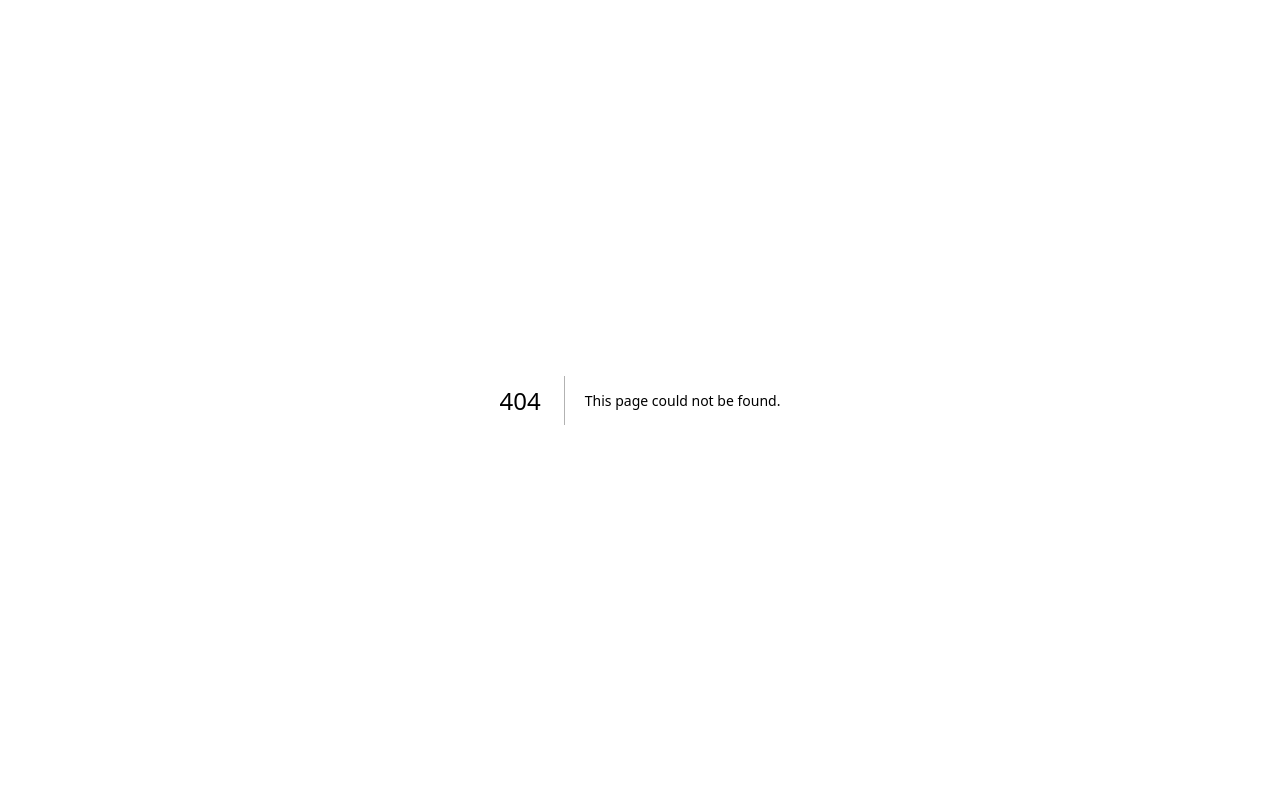
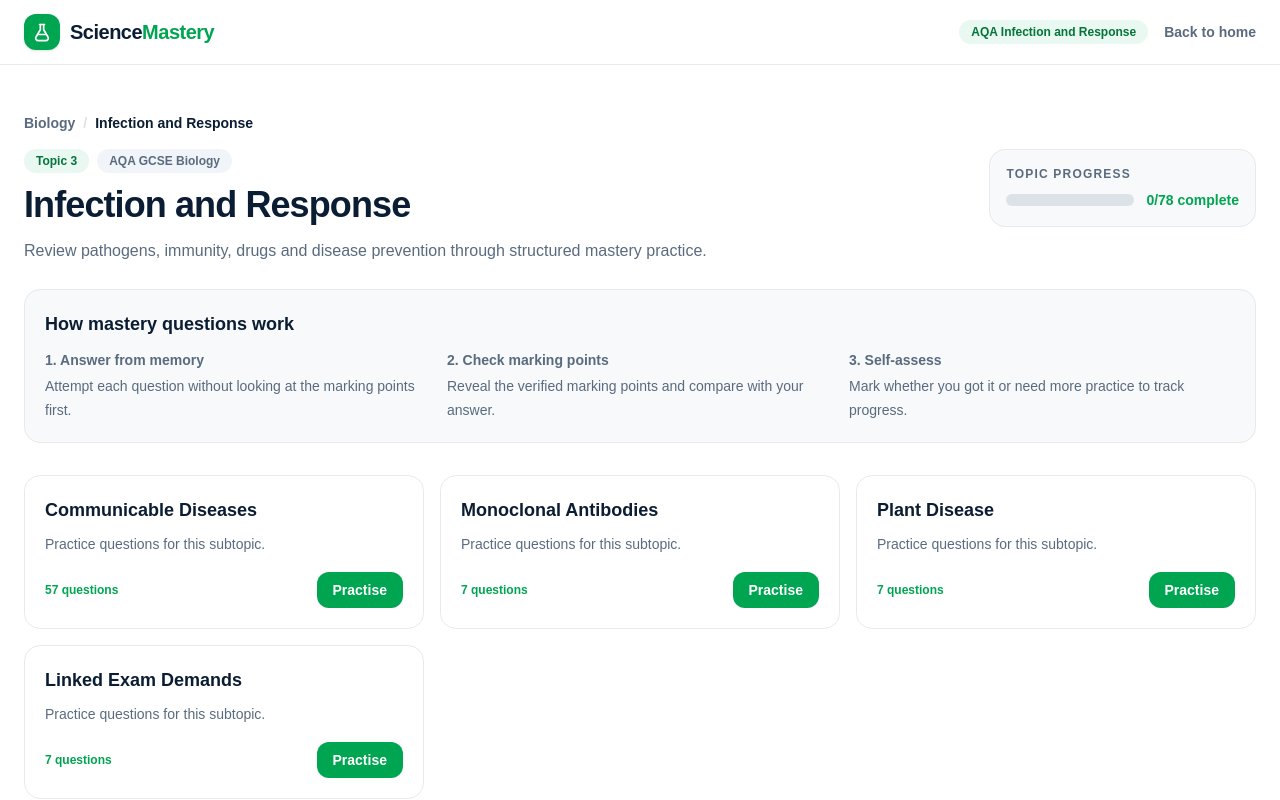
Before and after one commit to marietheresewambele-droid/ScienceMastery, a Next.js app: page /biology/infection-and-response in a window 1280 px wide. Before the commit this address had no page. Shown: the top 800 px of the page. Built offline with nearby package versions, Linux system fonts and the light colour scheme.

Commit message:
Add infection-and-response Biology route

```diff
--- /dev/null
+++ b/src/app/biology/infection-and-response/page.tsx
@@ -0,0 +1,6 @@
+import BiologyTopicPage from "@/components/topic/BiologyTopicPage";
+import { infectionAndResponseConfig } from "@/data/topics/infection-and-response";
+
+export default function InfectionAndResponsePage() {
+  return <BiologyTopicPage config={infectionAndResponseConfig} />;
+}
```
